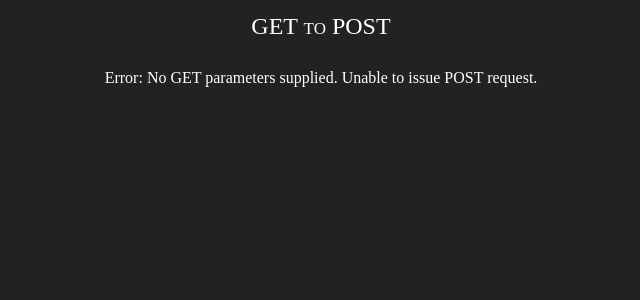
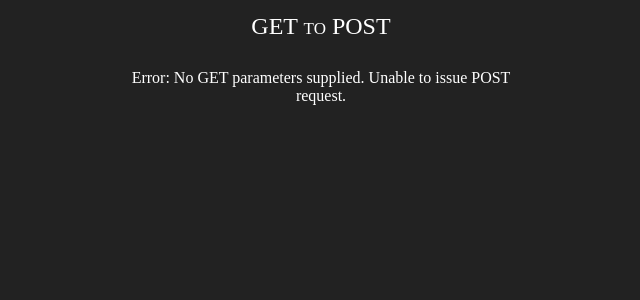
Before and after one commit to spurll/get2post, a Python web app: template post/templates/index.html in a window 1280 px wide. Shown: the top 300 px of the page, without its empty margins (319-959 px from the left). Run offline with Jinja, Linux system fonts and the light colour scheme; the template is opened without the code that fills it: most values are stand-ins (such as "Sample title", 1, 10 or a date in 2020).

Commit message:
Improved iDevice viewport width.

```diff
--- a/post/templates/index.html
+++ b/post/templates/index.html
@@ -1,11 +1,12 @@
 <html>
     <head>
-		<meta name="viewport" content="width=device-width">
+		<meta name="viewport" content="width=500px">
+		<meta name=“viewport” content="initial-scale=1.0">
 
 		<title>GET to POST</title>
 
 		<style type="text/css">
-			.window { width: 600px; margin: auto; font-family: serif; }
+			.window { width: 400px; margin: auto; font-family: serif; }
 			.title { font-family: serif; font-variant: small-caps; font-size: 150%; padding-top: 5px; padding-bottom: 10px; margin: auto; height: 30px; }
 
 			a:link { text-decoration: none; color: #888888; }
```
